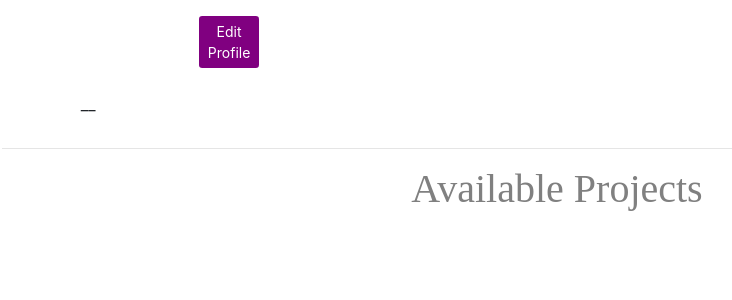
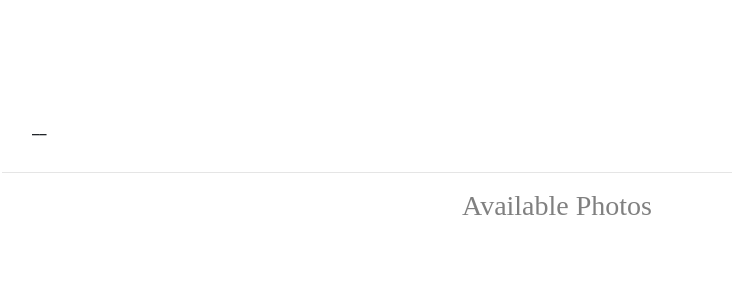
Before and after one commit to iamzilfa/TheBeautyOfNungweForest, a Django app: page /myprofile in a window 1280 px wide. Shown: the part 70-370 px from the top of the page, without its empty margins (83-815 px from the left). Run offline with Django 3.2, Linux system fonts and the light colour scheme; the visitor is signed in with stand-in values (Sample User, id 1); some libraries are stand-ins or nearby versions; some web fonts are replaced.

Commit message:
modified profile.html

```diff
--- a/app/templates/profile.html
+++ b/app/templates/profile.html
@@ -2,7 +2,7 @@
 {% block content %}
 {{block.super}}
 
-<div class="container">
+<div class="container" style="margin-top: 7%;">
     <div class="media">
         <div class="row">
 
@@ -11,10 +11,8 @@
                     style="margin-top: -1cm;">
             </div>
             <div class="col-md-6 mt-3">
-                <div class="media-body">
+                <div class="media-body" style="margin-top: -1cm;">
                     <span class="mr-5"><strong>{{my_profile.user}}</strong></span>
-                    <span class="mr-5"><a href="{%url 'edit'%}" class="btn  btn-sm"
-                            style="margin-left: 70px;background-color: purple;color: white;">Edit Profile</a></span>
                     <br>
                     <br>
                     <p> __<i>{{my_profile.bio}}</i></p>
@@ -27,7 +25,7 @@
 </div>
 
 <div class="container">
-    <h1 class="text-center" style="color: grey;font-family: 'Times New Roman', Times, serif;">Available Projects</h1>
+    <h3 class="text-center" style="color: grey;font-family: 'Times New Roman', Times, serif;">Available Photos</h3>
     <br>
 
     <div class="row">
```
